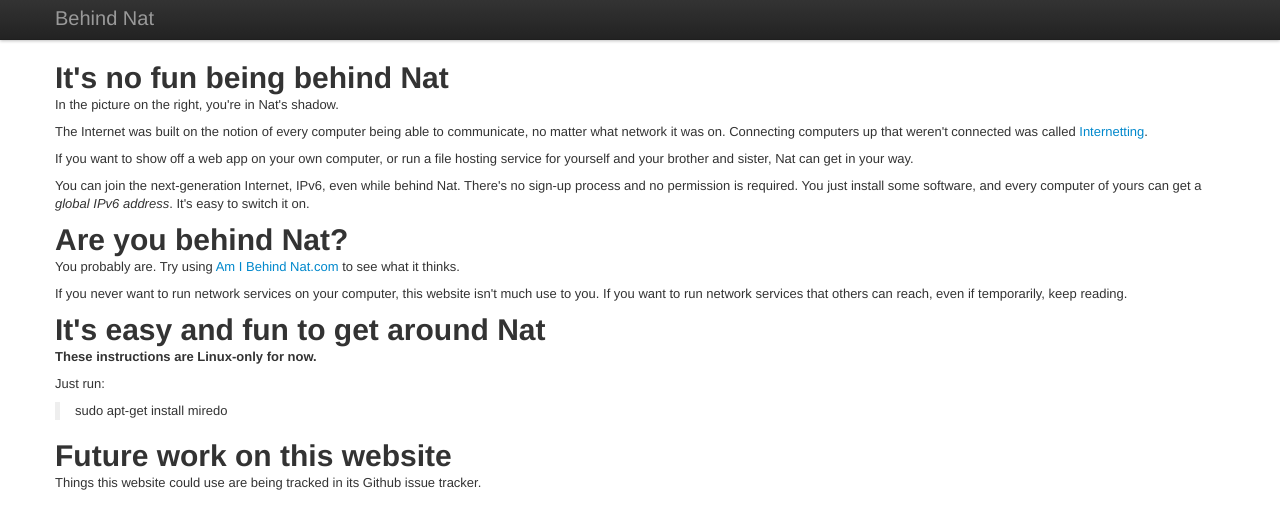
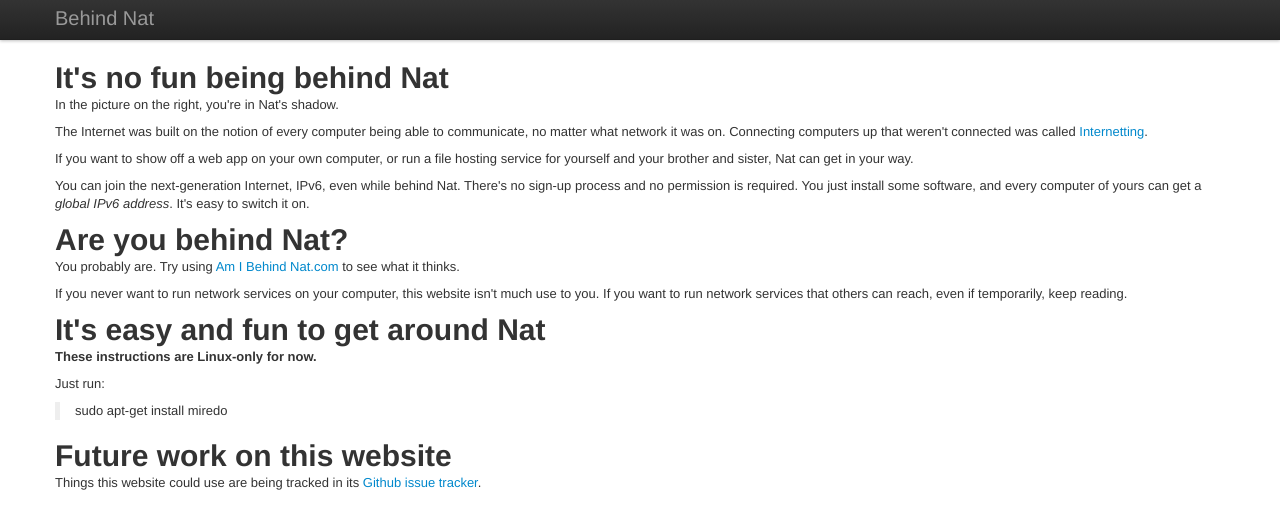
Before and after one commit to paulproteus/behindnat-www, a plain HTML site: page index.html in a window 1280 px wide. Drawn offline with Linux system fonts and the light colour scheme.

Commit message:
Link to Github issue tracker

```diff
--- a/index.html
+++ b/index.html
@@ -67,7 +67,7 @@
       <p>Just run:</p>
       <blockquote>sudo apt-get install miredo</blockquote>
       <h1>Future work on this website</h1>
-      <p>Things this website could use are being tracked in its Github issue tracker.</p>
+      <p>Things this website could use are being tracked in its <a href="https://github.com/paulproteus/behindnat-www/issues">Github issue tracker</a>.</p>
     </div> <!-- /container -->
 
     <!-- Le javascript
```
